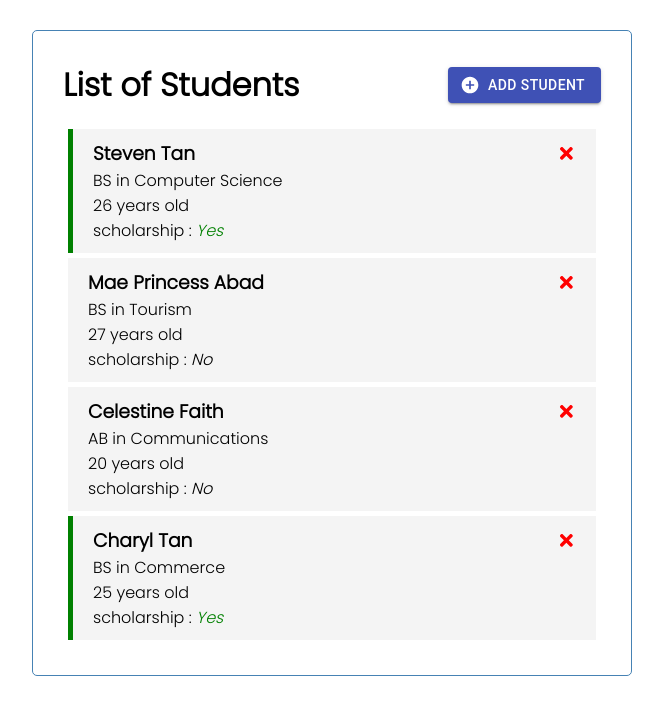
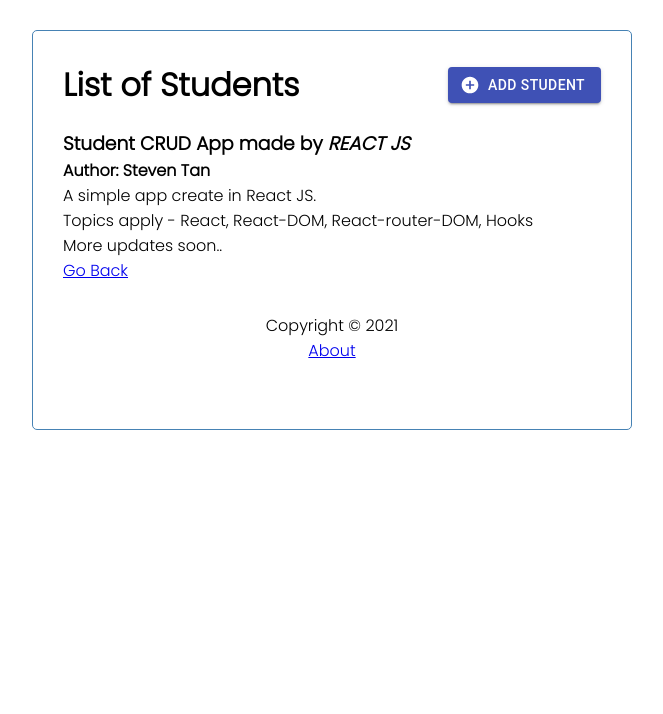
Before and after one commit to HeySteven0508/firstReactApp, a React (Create React App) app: page /about in a window 1280 px wide. Shown: the top 714 px of the page, without its empty margins (308-971 px from the left). Built offline with nearby package versions, Linux system fonts and the light colour scheme.

Commit message:
Added Router function and Link

```diff
--- a/src/App.js
+++ b/src/App.js
@@ -1,34 +1,37 @@
+import About from './components/About';
 import Header from './components/Header';
 import Students from './components/Students';
 import AddStudent from './components/AddStudent';
-import {useState} from 'react';
+import { useState } from 'react';
+import { BrowserRouter as Router, Route } from 'react-router-dom';
+import Footer from './components/Footer';
 
 function App() {
-  const [showAddButton,setShowAddButton] = useState(false);
-  const [students,setStudents] = useState([
+  const [showAddButton, setShowAddButton] = useState(false);
+  const [students, setStudents] = useState([
     {
-     id:1,
+      id: 1,
       name: 'Steven Tan',
       course: 'BS in Computer Science',
       age: 26,
       isScholar: true,
     },
     {
-    id:2,
+      id: 2,
       name: 'Mae Princess Abad',
       course: 'BS in Tourism',
       age: 27,
       isScholar: false,
     },
     {
-  id:3,
+      id: 3,
       name: 'Celestine Faith',
       course: 'AB in Communications',
       age: 20,
       isScholar: false,
     },
     {
-  id:4,
+      id: 4,
       name: 'Charyl Tan',
       course: 'BS in Commerce',
       age: 25,
@@ -38,31 +41,42 @@
 
   //Delete a Student
   const DeleteStudent = (id) => {
-  setStudents(students.filter((student)=> student.id !== id));
+    setStudents(students.filter((student) => student.id !== id));
   }
 
   //Add a Student
   const onAddStudent = (student) => {
     //create a random id
     const id = Math.floor(Math.random() * 10000) + 1;
-  const newStudent = {id,...student};
-  setStudents([...students,newStudent]);
+    const newStudent = { id, ...student };
+    setStudents([...students, newStudent]);
 
   };
 
   return (
+    <Router>
       <div className="container">
         <Header
-       showAddButton = {()=>setShowAddButton(!showAddButton)}
-       showAddValue = {showAddButton}/>
+          showAddButton={() => setShowAddButton(!showAddButton)}
+          showAddValue={showAddButton} />
 
+        <Route path='/' exact render={(props) => (
+          <>
             {showAddButton &&
-      <AddStudent onAddStud = {onAddStudent }/>
+              <AddStudent onAddStud={onAddStudent} />
             }
 
-      <Students students={students} onDeleteStudent={DeleteStudent}/>
+            {students.length > 0 ? <Students students={students} onDeleteStudent={DeleteStudent} /> : <h2 className='none'>Nothing to show </h2>}
+          </>
+        )} />
+
+
+
+        <Route path='/about' component={About} />
+        <Footer />
 
       </div>
+    </Router>
   );
 }
 
--- /dev/null
+++ b/src/components/About.js
@@ -0,0 +1,19 @@
+import {Link} from 'react-router-dom';
+
+const About = () => {
+    return (
+        <div>
+
+            <h3> Student CRUD App made by <em>REACT JS</em> </h3>
+            <h4> Author: Steven Tan</h4>
+            <p>A simple app create in React JS.</p>
+            <p>Topics apply - React, React-DOM, React-router-DOM, Hooks</p>
+            <p> More updates soon..</p>
+
+            <Link to = '/'> Go Back</Link>
+
+        </div>
+    )
+}
+
+export default About
--- a/src/components/AddButton.js
+++ b/src/components/AddButton.js
@@ -1,13 +1,14 @@
 import React from 'react'
 import Button from '@material-ui/core/Button'
 import AddIcon from '@material-ui/icons/AddCircle'
+import CloseIcon from '@material-ui/icons/Close'
 
 function AddButton({title,color,showAddButton}) {
     return (
         <Button
         variant="contained"
         color={color}
-        startIcon={<AddIcon />}
+        startIcon={title === 'Add Student' ? <AddIcon /> : <CloseIcon />}
         onClick={showAddButton      }
         >
             {title}
--- /dev/null
+++ b/src/components/Footer.js
@@ -0,0 +1,11 @@
+import {Link} from 'react-router-dom';
+const Footer = () => {
+    return (
+        <footer>
+            <p>Copyright &copy; 2021</p>
+            <Link to = '/about'> About </Link>
+        </footer>
+    )
+}
+
+export default Footer
--- a/src/index.css
+++ b/src/index.css
@@ -113,3 +113,12 @@
 .scholarship {
     color: green;
 }
+
+footer{
+    margin-top: 30px;
+    text-align: center;
+}
+
+.none {
+    text-align: center;
+}
```
Lines whose indentation alone changed are shown as unchanged.
